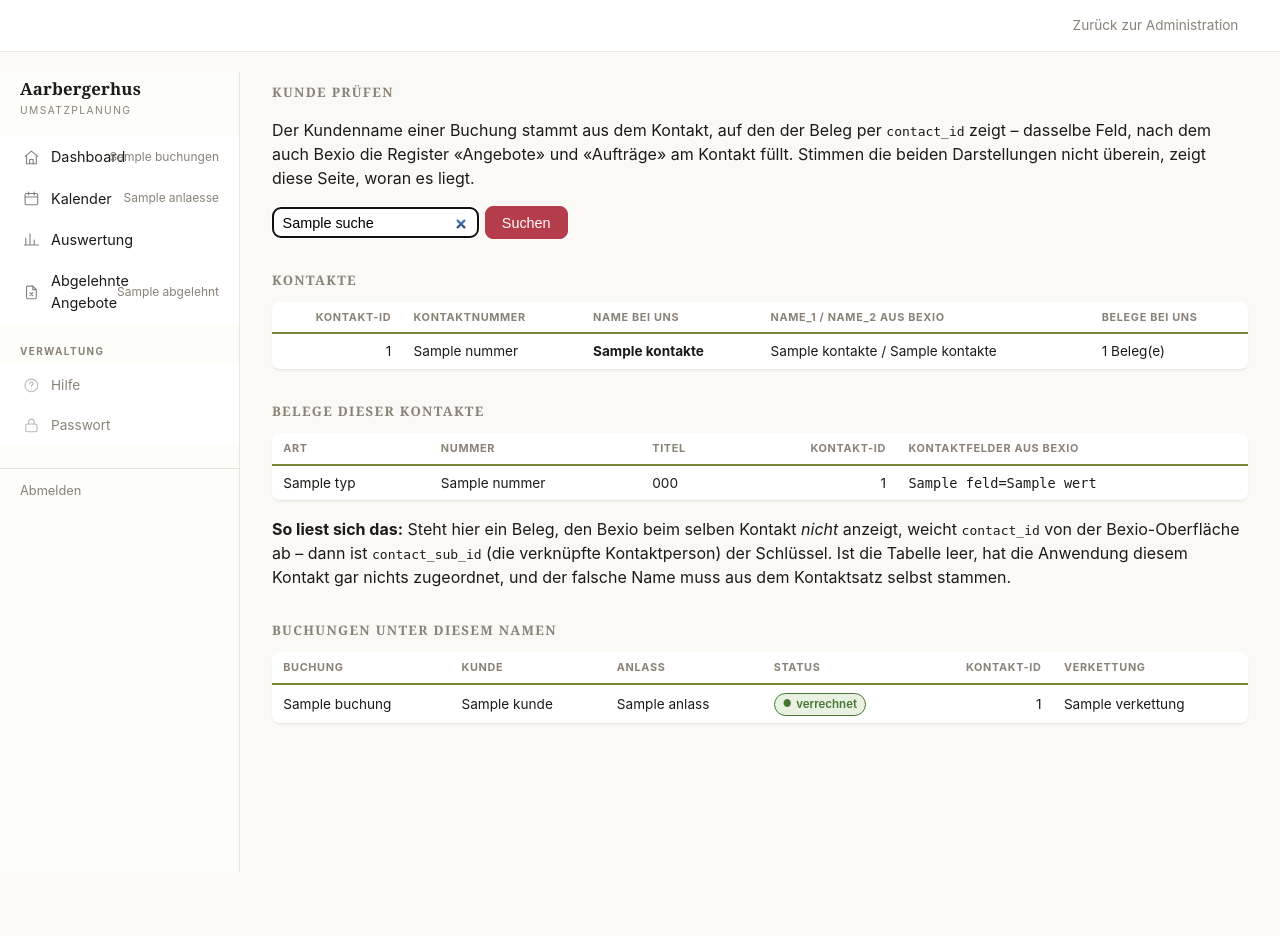
After one commit to Bfluecki/AH_Planung, a FastAPI app: template app/web/templates/kunde_pruefen.html in a window 1280 px wide. The commit adds this page. Run offline with FastAPI, Linux system fonts and the light colour scheme; the template is opened without the code that fills it: most values are stand-ins (such as "Sample title", 1, 10 or a date in 2020).

Commit message:
Admin-Seite "Kunde pruefen"
Dieselbe Diagnose wie /admin/debug/kunde, aber als Seite statt als JSON:
Kontakte, die ihnen zugeordneten Belege samt roher Bexio-Kontaktfelder
und die Buchungen unter diesem Namen - nebeneinander, damit eine
Abweichung gegenueber der Bexio-Oberflaeche ohne Rohdaten-Lektuere
auffaellt. Verlinkt von der Administration.

Die Seite benennt auch, was die beiden moeglichen Befunde bedeuten:
stehen Belege da, die Bexio beim selben Kontakt nicht zeigt, weicht
contact_id ab und contact_sub_id ist der Schluessel; ist die Liste leer,
stammt der falsche Name aus dem Kontaktsatz selbst.

Co-Authored-By: Claude Opus 5 <noreply@anthropic.com>
Claude-Session: https://claude.ai/code/session_01MSZ5WmXvAWotWHAL2qCHEU

```diff
--- /dev/null
+++ b/app/web/templates/kunde_pruefen.html
@@ -0,0 +1,134 @@
+<!DOCTYPE html>
+<html lang="de">
+<head>
+    <meta charset="UTF-8">
+    <meta name="viewport" content="width=device-width, initial-scale=1">
+    <title>Kunde prüfen – Aarbergerhus</title>
+    <link rel="stylesheet" href="/static/style.css?v={{ asset_version() }}">
+</head>
+<body>
+    <header class="kopf-schlank">
+        <a href="/admin">Zurück zur Administration</a>
+    </header>
+
+    <div class="layout">
+    {% include "_seitenleiste.html" %}
+    <div class="content">
+
+    <section>
+        <h2>Kunde prüfen</h2>
+        <p>Der Kundenname einer Buchung stammt aus dem Kontakt, auf den der Beleg per
+        <code>contact_id</code> zeigt – dasselbe Feld, nach dem auch Bexio die Register
+        «Angebote» und «Aufträge» am Kontakt füllt. Stimmen die beiden Darstellungen
+        nicht überein, zeigt diese Seite, woran es liegt.</p>
+
+        <form method="get" action="/admin/kunde-pruefen" class="search-form">
+            <input type="search" name="suche" value="{{ suche }}"
+                   aria-label="Name, Kontaktnummer oder Anlass"
+                   placeholder="Name, Kontaktnummer oder Anlass" autofocus>
+            <button type="submit" class="primary">Suchen</button>
+        </form>
+    </section>
+
+    {% if diagnose %}
+    <section>
+        <h2>Kontakte</h2>
+        {% if diagnose.kontakte %}
+        <table class="detail">
+            <thead>
+                <tr>
+                    <th>Kontakt-ID</th><th class="text-col">Kontaktnummer</th>
+                    <th class="text-col">Name bei uns</th><th class="text-col">name_1 / name_2 aus Bexio</th>
+                    <th class="text-col">Belege bei uns</th>
+                </tr>
+            </thead>
+            <tbody>
+                {% for k in diagnose.kontakte %}
+                {% set eigene = diagnose.belege_dieser_kontakte | selectattr("unser_contact_id", "equalto", k.id) | list %}
+                <tr>
+                    <td>{{ k.id }}</td>
+                    <td class="text-col">{{ k.nummer }}</td>
+                    <td class="text-col"><strong>{{ k.name }}</strong></td>
+                    <td class="text-col">{{ k.bexio_name_1 or "–" }} / {{ k.bexio_name_2 or "–" }}</td>
+                    <td class="text-col">
+                        {%- if eigene %}{{ eigene | length }} Beleg(e)
+                        {%- else %}<span class="empty">keine</span>{% endif %}</td>
+                </tr>
+                {% endfor %}
+            </tbody>
+        </table>
+        {% else %}
+        <p class="empty">Kein Kontakt gefunden. Steht der Name in Bexio anders geschrieben?</p>
+        {% endif %}
+    </section>
+
+    <section>
+        <h2>Belege dieser Kontakte</h2>
+        {% if diagnose.belege_dieser_kontakte %}
+        <table class="detail">
+            <thead>
+                <tr>
+                    <th class="text-col">Art</th><th class="text-col">Nummer</th>
+                    <th class="text-col">Titel</th><th>Kontakt-ID</th>
+                    <th class="text-col">Kontaktfelder aus Bexio</th>
+                </tr>
+            </thead>
+            <tbody>
+                {% for b in diagnose.belege_dieser_kontakte %}
+                <tr>
+                    <td class="text-col">{{ b.typ }}</td>
+                    <td class="text-col">{{ b.nummer }}</td>
+                    <td class="text-col">{{ b.titel }}</td>
+                    <td>{{ b.unser_contact_id }}</td>
+                    <td class="text-col">
+                        {%- for feld, wert in b.bexio_kontaktfelder.items() %}
+                        <code>{{ feld }}={{ wert if wert is not none else "–" }}</code>{% if not loop.last %}, {% endif %}
+                        {%- else %}<span class="empty">keine</span>{% endfor %}</td>
+                </tr>
+                {% endfor %}
+            </tbody>
+        </table>
+        <p><strong>So liest sich das:</strong> Steht hier ein Beleg, den Bexio beim selben
+        Kontakt <em>nicht</em> anzeigt, weicht <code>contact_id</code> von der Bexio-Oberfläche ab –
+        dann ist <code>contact_sub_id</code> (die verknüpfte Kontaktperson) der Schlüssel.
+        Ist die Tabelle leer, hat die Anwendung diesem Kontakt gar nichts zugeordnet, und der
+        falsche Name muss aus dem Kontaktsatz selbst stammen.</p>
+        {% else %}
+        <p class="empty">Diesen Kontakten ist kein Angebot, kein Auftrag und keine Rechnung zugeordnet.</p>
+        {% endif %}
+    </section>
+
+    <section>
+        <h2>Buchungen unter diesem Namen</h2>
+        {% if diagnose.buchungen %}
+        <table class="detail">
+            <thead>
+                <tr>
+                    <th class="text-col">Buchung</th><th class="text-col">Kunde</th>
+                    <th class="text-col">Anlass</th><th class="text-col">Status</th>
+                    <th>Kontakt-ID</th><th class="text-col">Verkettung</th>
+                </tr>
+            </thead>
+            <tbody>
+                {% for b in diagnose.buchungen %}
+                <tr>
+                    <td class="text-col">{{ b.buchung }}</td>
+                    <td class="text-col">{{ b.kunde or "–" }}</td>
+                    <td class="text-col">{{ b.anlass }}</td>
+                    <td class="text-col"><span class="status status-{{ b.status }}">{{ b.status }}</span></td>
+                    <td>{{ b.contact_id if b.contact_id is not none else "–" }}</td>
+                    <td class="text-col linked-{{ b.verkettung }}">{{ b.verkettung }}</td>
+                </tr>
+                {% endfor %}
+            </tbody>
+        </table>
+        {% else %}
+        <p class="empty">Keine Buchung läuft unter diesem Namen.</p>
+        {% endif %}
+    </section>
+    {% endif %}
+
+    </div>
+    </div>
+</body>
+</html>
```
Also changed, not shown: app/web/routes_admin.py (+36 -2 lines), app/web/templates/admin.html (+7 -0 lines), tests/test_routes_admin.py (+44 -0 lines).
